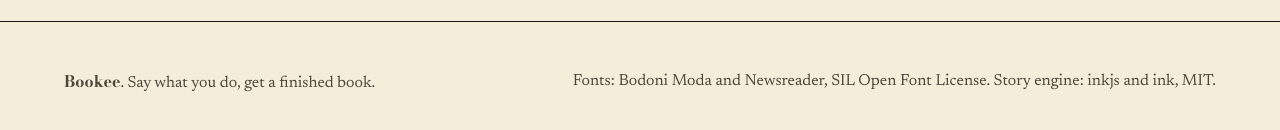
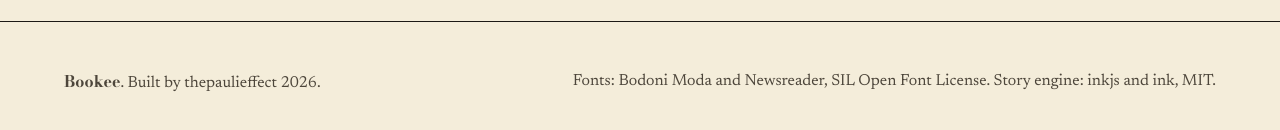
Before and after one commit to executiveusa/bookee, a website: page site-src/index.html in a window 1280 px wide. Shown: the part 7238-7368 px from the top of the page. Drawn offline with Linux system fonts and the light colour scheme; files whose address does not match are found by name.

Commit message:
Author: thepaulieffect; MIT license

```diff
--- a/site-src/index.html
+++ b/site-src/index.html
@@ -256,7 +256,7 @@ node bin/bookmaker.mjs build books/mine</pre>
   <h3>What about the pictures and music?</h3><p>Each picture or song is a named slot. Drop the file in and rebuild. Until then the book shows a clearly labelled placeholder.</p>
 </section>
 
-<footer><span><b style="font-family:var(--d)">Bookee</b>. Say what you do, get a finished book.</span><span>Fonts: Bodoni Moda and Newsreader, SIL Open Font License. Story engine: inkjs and ink, MIT.</span></footer>
+<footer><span><b style="font-family:var(--d)">Bookee</b>. Built by thepaulieffect 2026.</span><span>Fonts: Bodoni Moda and Newsreader, SIL Open Font License. Story engine: inkjs and ink, MIT.</span></footer>
 
 <script>
 (function(){
```
Also changed, not shown: .agents/plugins/marketplace.json, .claude-plugin/plugin.json, README.md, 1 other file.
